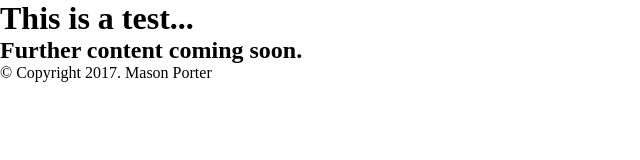
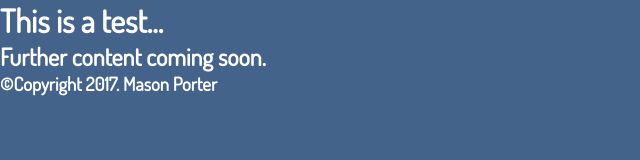
Before and after one commit to MasonPorter266/MasonPorterPortfolio, a plain HTML site: page index.html in a window 1280 px wide. Shown: the whole page, without its empty margins (0-640 px from the left). Drawn offline with Linux system fonts and the light colour scheme.

Commit message:
Version 0.2.0
-Testing of minor design features.

```diff
--- a/index.html
+++ b/index.html
@@ -4,6 +4,7 @@
   <meta charset="UTF-8">
   <title>MasonPorterPortfolio</title>
   <link rel="stylesheet" type="text/css" href="mainstyle.css">
+  <link href="https://fonts.googleapis.com/css?family=Dosis" rel="stylesheet">
 
 </head>
 
@@ -13,5 +14,5 @@
 </body>
 
 <footer>
-  © Copyright 2017. Mason Porter
+  <h3>©Copyright 2017. Mason Porter</h3>
 </footer>
--- a/mainstyle.css
+++ b/mainstyle.css
@@ -5,4 +5,10 @@
   margin: 0;
   padding: 0;
   border: 0;
+  font-family: 'Dosis', sans-serif;
+  color: white;
 }
+
+body {
+  background-color: #43638a;
+}
```
